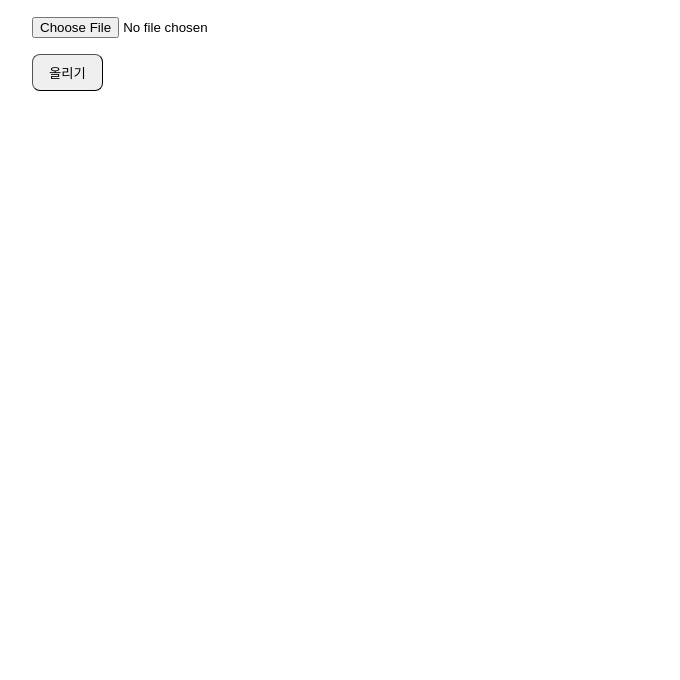
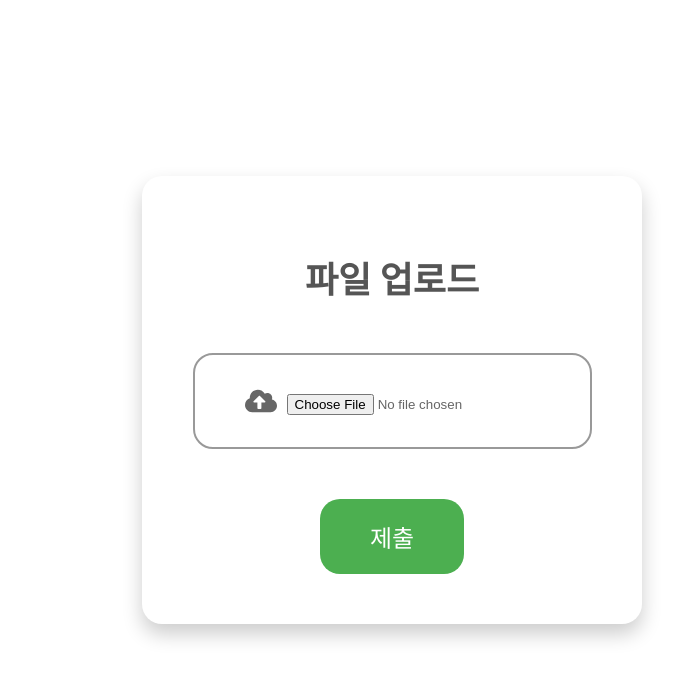
Before and after one commit to predictorsSH/kakao-chat-analysis-ui, a React (Create React App) app: page / in a window 1280 px wide. Shown: the top 680 px of the page, without its empty margins (248-928 px from the left). Built offline with nearby package versions, Linux system fonts and the light colour scheme.

Commit message:
file upload style

```diff
--- a/package.json
+++ b/package.json
@@ -10,6 +10,7 @@
     "cors": "^2.8.5",
     "react": "^18.2.0",
     "react-dom": "^18.2.0",
+    "react-icons": "^4.8.0",
     "react-router-dom": "^6.10.0",
     "react-scripts": "5.0.1",
     "styled-components": "^5.3.9",
--- a/src/component/page/MainPage.jsx
+++ b/src/component/page/MainPage.jsx
@@ -3,44 +3,23 @@ import FileUpload from "../ui/FileUpload";
 import styled from "styled-components";
 import Button from "../ui/Button";
 import axios from "axios"
+import CardButton from "../ui/CardButton";
+import FileSubmit from "../part/FileSubmit";
 
-const Wrapper = styled.div`
-    padding: 16px;
-    width: calc(100% - 32px);
-    display: flex;
-    flex-direction: column;
-    align-items: center;
-    justify-content: center;
-`;
-
-const Container = styled.div`
-    width: 100%;
-    max-width: 720px;
-    & > * {
-        :not(:last-child) {
-            margin-bottom: 16px;
-        }
-    }
-`;
 
 function MainPage(props) {
     const {} = props;
     const [file, setFile] = useState("")
 
-
     return (
-        <Wrapper>
-            <Container>
-                <FileUpload
+        <div>
+            <FileSubmit
              onChange = {(event) => {
                 const uploadFile = event.target.files[0]
                 setFile(uploadFile)
                 console.log(uploadFile)
             }}
-                    >
-                </FileUpload>
-                <Button
-                    title = "올리기"
+
             onClick = {()=>{
                 const formData = new FormData();
                 formData.append('file',file)
@@ -52,13 +31,12 @@ function MainPage(props) {
                     data: formData,
                 }).then(function(response){
                     console.log(response)
-                            console.log(formData)
                 })
 
             }}
             />
-            </Container>
-        </Wrapper>
+
+        </div>
     )
 }
 
--- /dev/null
+++ b/src/component/part/FileSubmit.jsx
@@ -0,0 +1,74 @@
+import React, { useState } from "react";
+import FileUpload from "../ui/FileUpload";
+import styled from "styled-components";
+import Button from "../ui/Button";
+
+import { FaCloudUploadAlt } from 'react-icons/fa';
+
+const Wrapper = styled.div`
+  display: flex;
+  align-items: center;
+  justify-content: center;
+  height: 100vh;
+`;
+
+const Container = styled.div`
+  display: flex;
+  flex-direction: column;
+  align-items: center;
+  justify-content: center;
+  width: 400px;
+  padding: 50px;
+  background-color: #fff;
+  border-radius: 20px;
+  box-shadow: 0px 10px 20px rgba(0, 0, 0, 0.2);
+`;
+
+const Title = styled.h1`
+  font-size: 36px;
+  font-weight: bold;
+  margin-bottom: 50px;
+  color: #555;
+`;
+
+const UploadButton = styled.label`
+  display: flex;
+  align-items: center;
+  justify-content: center;
+  background-color: #fff;
+  color: #666;
+  border: 2px solid #999;
+  border-radius: 20px;
+  font-size: 24px;
+  padding: 30px 50px;
+  cursor: pointer;
+  transition: all 0.3s ease;
+
+  &:hover {
+    background-color: #4CAF50;
+    color: #fff;
+    border: 2px solid #4CAF50;
+    transform: scale(1.05);
+  }
+`;
+
+
+function FileSubmit(props) {
+    const { onChange, onClick } = props;
+
+    return (
+        <Wrapper>
+            <Container>
+                <Title>파일 업로드</Title>
+                <UploadButton htmlFor="fileInput" >
+                    <FaCloudUploadAlt size={32} style={{marginRight:'10px'}}/>
+                    <FileUpload id="fileInput" onChange={onChange}/>
+                </UploadButton>
+                <Button title='제출' onClick = {onClick}></Button>
+            </Container>
+        </Wrapper>
+
+    )
+}
+
+export default FileSubmit;
--- a/src/component/ui/Button.jsx
+++ b/src/component/ui/Button.jsx
@@ -1,12 +1,44 @@
 import React from "react";
 import styled from "styled-components";
 
+// const StyledButton = styled.button`
+//   background-color: #4CAF50;
+//   border: none;
+//   border-radius: 5px;
+//   color: white;
+//   cursor: pointer;
+//   font-size: 16px;
+//   padding: 5px;
+//   transition: transform 0.2s ease-in-out;
+
+//   &:hover {
+//     background-color: #3e8e41;
+//     transform: scale(1.05);
+//   }
+
+//   &:active {
+//     background-color: #36723c;
+//     transform: scale(0.95);
+//   }
+// `;
+
 const StyledButton = styled.button`
-    padding: 8px 16px;
-    font_sinze: 16px;
-    border-width: 1px;
-    border-radius: 8px;
-    cursor: pointer;
+  background-color: #4CAF50;
+  border: none;
+  border-radius: 20px;
+  color: #fff;
+  cursor: pointer;
+  font-size: 24px;
+  padding: 20px 50px;
+  margin-top: 50px;
+  transition: all 0.3s ease;
+
+  &:hover {
+    background-color: #fff;
+    color: #4CAF50;
+    border: 2px solid #4CAF50;
+    transform: scale(1.05);
+  }
 `;
 
 function Button(props) {
--- /dev/null
+++ b/src/component/ui/CardButton.jsx
@@ -0,0 +1,31 @@
+import React from 'react';
+import styled from 'styled-components';
+
+const StyledCardButton = styled.div`
+  background-color: #ffffff;
+  border: 1px solid #d9d9d9;
+  border-radius: 4px;
+  box-shadow: 0 2px 4px rgba(0, 0, 0, 0.1);
+  color: #333333;
+  cursor: pointer;
+  font-size: 16px;
+  font-weight: 500;
+  height: 48px;
+  padding: 12px 16px;
+  transition: all 0.3s ease;
+  width: 25%;
+
+  &:hover {
+    background-color: #f5f5f5;
+    border-color: #bfbfbf;
+    box-shadow: 0 4px 8px rgba(0, 0, 0, 0.1);
+  }
+`;
+
+function CardButton(props) {
+  const { label, onClick } = props;
+
+  return <StyledCardButton onClick={onClick}>{label}</StyledCardButton>;
+}
+
+export default CardButton;
```
Also changed, not shown: src/component/ui/FileUpload.jsx (+20 -1 lines), 1 other file (tests, documents, lock files or other folders). Lines whose indentation alone changed are shown as unchanged.
